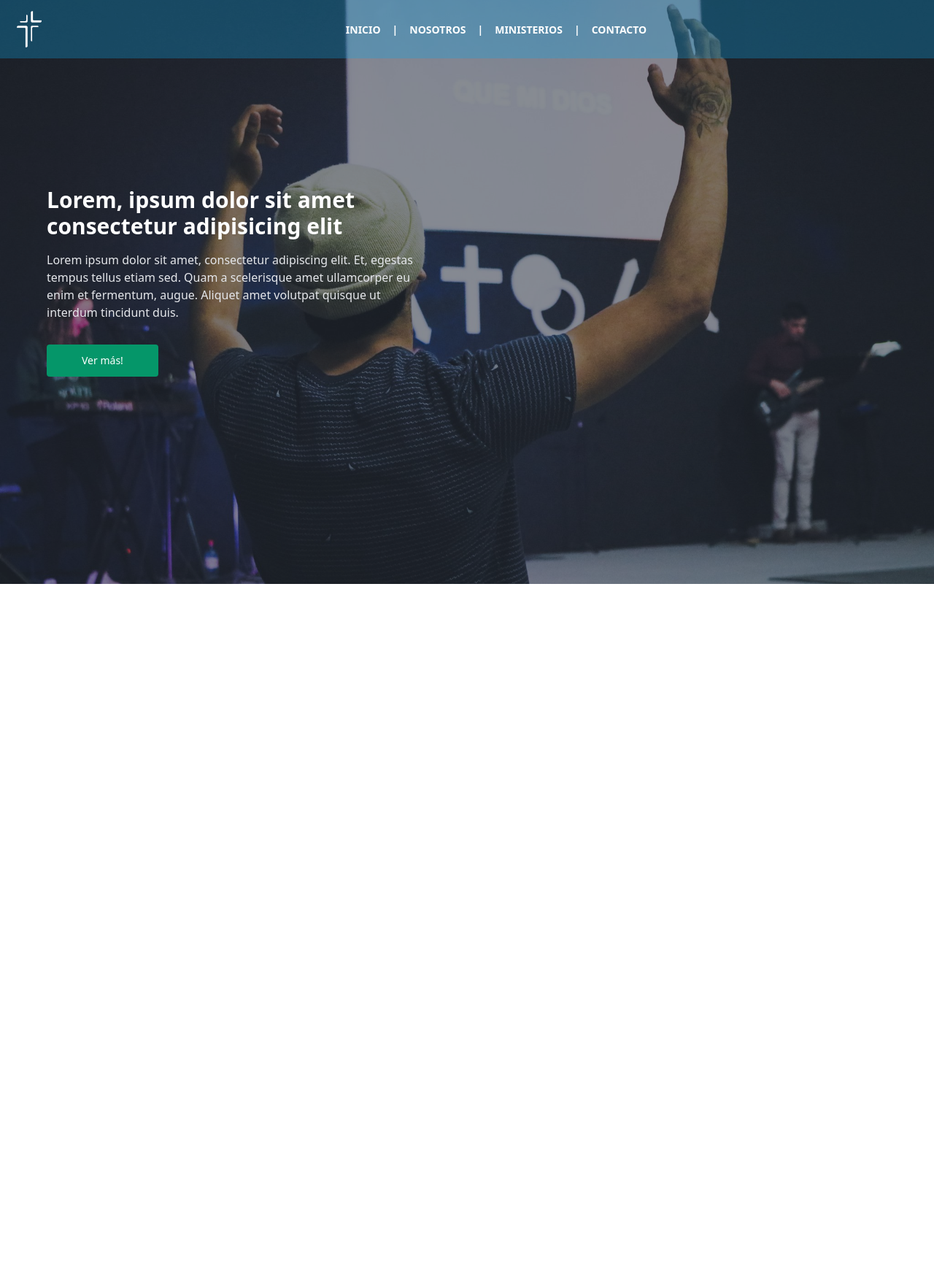
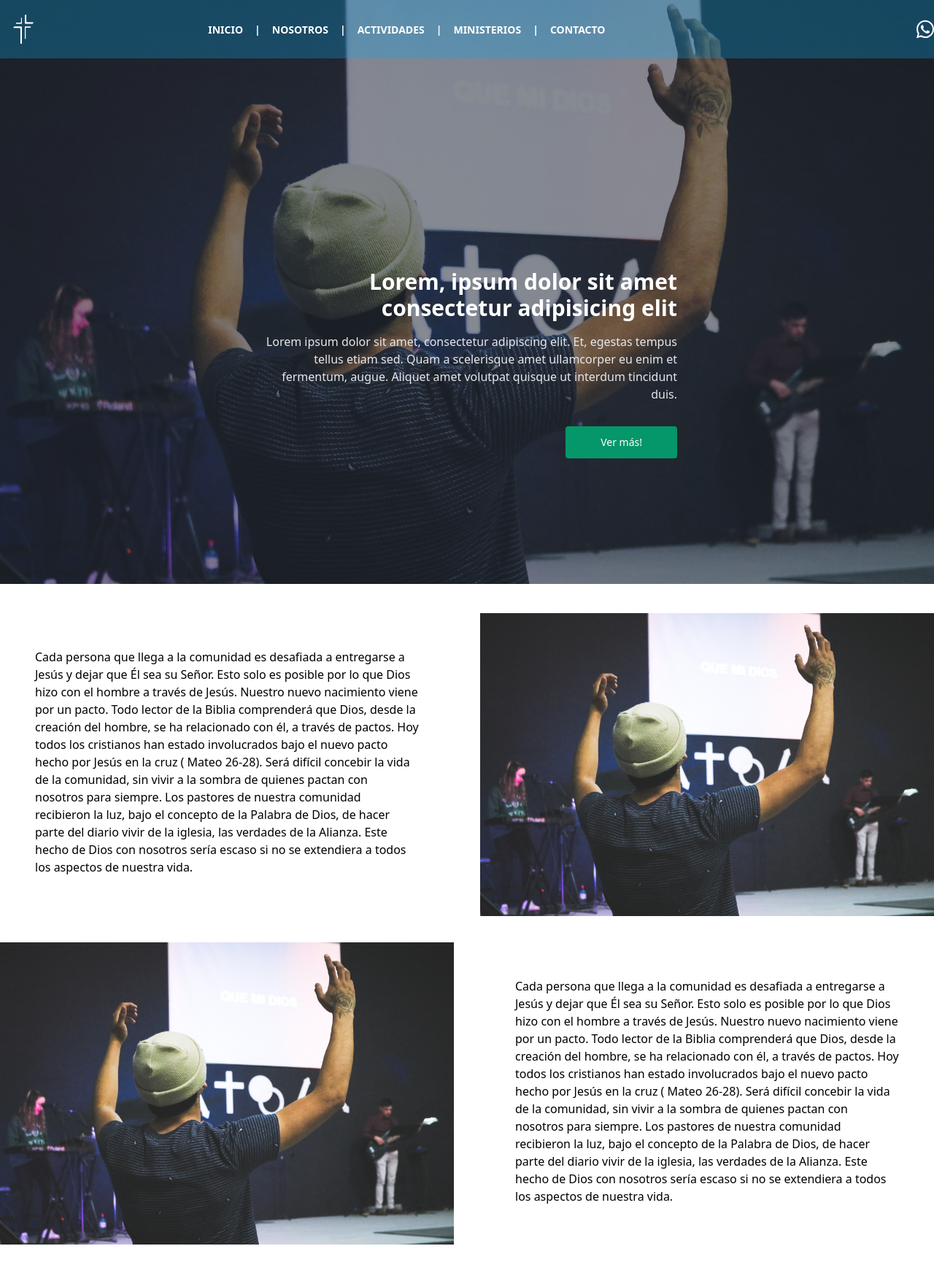
Before and after one commit to sebygalla/encuentro-tailwind, a React (Vite) app: page / in a window 1280 px wide. Shown: the whole page at 73% size. Before the commit the page ends 800 px from the top, so only its background shows below. Built offline with nearby package versions, Linux system fonts and the light colour scheme.

Commit message:
tercer commits

```diff
--- a/package.json
+++ b/package.json
@@ -9,6 +9,7 @@
     "preview": "vite preview"
   },
   "dependencies": {
+    "@fortawesome/react-fontawesome": "^0.2.0",
     "react": "^18.2.0",
     "react-dom": "^18.2.0"
   },
--- a/src/App.jsx
+++ b/src/App.jsx
@@ -1,15 +1,15 @@
 import Header from "./components/Barra de navegacion/Header";
 import Hero from "./components/Hero/Hero";
+import SomosNosotros from "./components/Nosotros/Nosotros";
+
 
 
 function App() {
   return (
     <div>
-      <Header />
-
+      <Header/>
       <Hero/>
-
-
+      <SomosNosotros/>
 
 
     </div>
--- a/src/components/Barra de navegacion/Header.jsx
+++ b/src/components/Barra de navegacion/Header.jsx
@@ -1,13 +1,16 @@
 import logoTipo from '../../assets/image/logoCruz.png';
+import Whatsapp from '../../assets/whatsapp.svg';
+
+
 const Header = () => {
     return (
 
             <header className='w-full bg-sky-500/30 fixed z-10'>
                         {/* Barra Navegacion */}
-                <nav className="flex container mx-auto items-center uppercase h-20 justify-between  ">
+                <nav className="flex container mx-auto items-center uppercase h-20 justify-between">
                         {/* Logotipo */}
                         <div>
-                            <img src={logoTipo} className="w-20"/>
+                            <img src={logoTipo} className="w-16"/>
                         </div>
                         {/* links */}
                         <ul className="text-white items-center md:flex md:cursor-pointer font-bold hidden text-sm/[7px]">
@@ -17,6 +20,10 @@ const Header = () => {
                             <span className="item-center">|</span>
                             <li className="m-4 ">
                                 nosotros
+                            </li>
+                            <span className="item-center">|</span>
+                            <li className="m-4 ">
+                                actividades
                             </li>
                             <span className="item-center">|</span>
                             <li className="m-4  ">
@@ -47,16 +54,23 @@ const Header = () => {
                         </ul>
 
 
-
-
-
-
                         {/* Boton hamburguesa */}
                         <div>
                             <svg xmlns="http://www.w3.org/2000/svg" fill="none" viewBox="0 0 24 24" strokeWidth={1.5} stroke="currentColor" className="w-6 h-6 mr-6 text-white md:hidden">
                             <path strokeLinecap="round" strokeLinejoin="round" d="M3.75 6.75h16.5M3.75 12h16.5M12 17.25h8.25" />
                             </svg>
+
                         </div>
+
+                        <div>
+                            <img src={Whatsapp} className="w-6 invert cursor-pointer"/>
+                        </div>
+
+
+
+
+
+
                 </nav>
         </header>
     )
--- /dev/null
+++ b/src/components/Nosotros/Nosotros.jsx
@@ -0,0 +1,27 @@
+import React from 'react';
+import portada from "../../assets/image/portada2.jpg";
+
+function SomosNosotros() {
+  return (
+    <div className='container mx-auto my-10 grid grid-cols-2 gap-9'>
+    <div className='p-12'>
+        Cada persona que llega a la comunidad es desafiada a entregarse a Jesús y dejar que Él sea su Señor. Esto solo es posible por lo que Dios hizo con el hombre a través de Jesús. Nuestro nuevo nacimiento viene por un pacto. Todo lector de la Biblia comprenderá que Dios, desde la creación del hombre, se ha relacionado con él, a través de pactos. Hoy todos los cristianos han estado involucrados bajo el nuevo pacto hecho por Jesús en la cruz ( Mateo 26-28). Será difícil concebir la vida de la comunidad, sin vivir a la sombra de quienes pactan con nosotros para siempre. Los pastores de nuestra comunidad recibieron la luz, bajo el concepto de la Palabra de Dios, de hacer parte del diario vivir de la iglesia, las verdades de la Alianza. Este hecho de Dios con nosotros sería escaso si no se extendiera a todos los aspectos de nuestra vida.
+    </div>
+    <div>
+        <img src={portada}/>
+    </div>
+
+    <div>
+        <img src={portada}/>
+    </div>
+
+    <div className='p-12'>
+        Cada persona que llega a la comunidad es desafiada a entregarse a Jesús y dejar que Él sea su Señor. Esto solo es posible por lo que Dios hizo con el hombre a través de Jesús. Nuestro nuevo nacimiento viene por un pacto. Todo lector de la Biblia comprenderá que Dios, desde la creación del hombre, se ha relacionado con él, a través de pactos. Hoy todos los cristianos han estado involucrados bajo el nuevo pacto hecho por Jesús en la cruz ( Mateo 26-28). Será difícil concebir la vida de la comunidad, sin vivir a la sombra de quienes pactan con nosotros para siempre. Los pastores de nuestra comunidad recibieron la luz, bajo el concepto de la Palabra de Dios, de hacer parte del diario vivir de la iglesia, las verdades de la Alianza. Este hecho de Dios con nosotros sería escaso si no se extendiera a todos los aspectos de nuestra vida.
+    </div>
+
+
+    </div>
+  )
+}
+
+export default SomosNosotros
--- a/src/components/Titulo/Titulo.jsx
+++ b/src/components/Titulo/Titulo.jsx
@@ -3,9 +3,9 @@ import Boton from "../boton/button";
 
 const Titulo = () => {
   return (
-    <section className="overflow-hidden sm:grid sm:grid-cols-2 sm:items-center">
+    <section className="overflow-hidden container mt-28 sm:grid sm:grid-cols-none sm:items-center">
       <div className="p-8 mt-40 md:p-12 lg:px-16 lg:py-24">
-        <div className="mx-auto max-w-xl text-center sm:text-left">
+        <div className="mx-auto max-w-xl text-center sm:text-right">
           <h2 className="text-2xl font-bold text-white md:text-3xl">
             Lorem, ipsum dolor sit amet consectetur adipisicing elit
           </h2>
@@ -23,6 +23,8 @@ const Titulo = () => {
         </div>
       </div>
     </section>
+
+
   );
 };
 
```
Also changed, not shown: src/assets/whatsapp.svg (added), src/components/card/CardImg.jsx (added), 1 other file (tests, documents, lock files or other folders).
